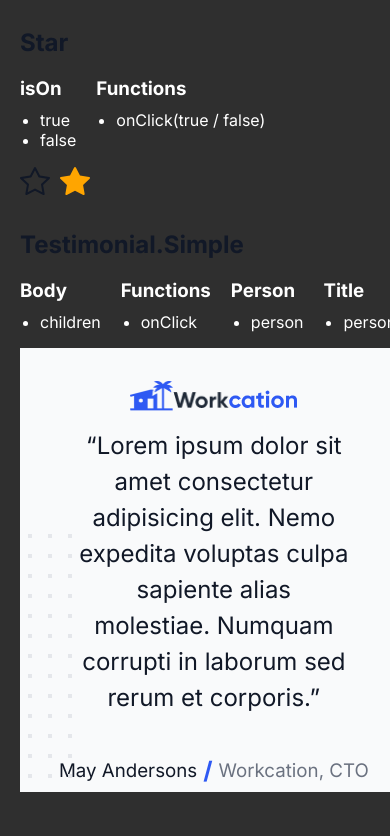
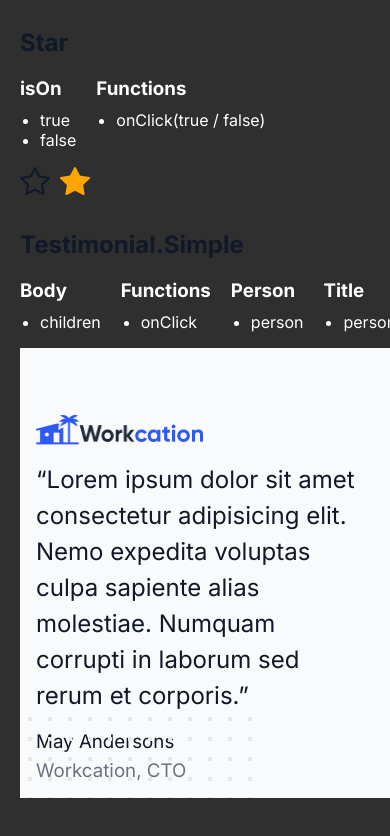
Before and after one commit to jasnmar/scrimba-ar-components, a React (Vite) app: page / in a window 390 px wide. Shown: the part 2428-3264 px from the top of the page. Built offline with nearby package versions, Linux system fonts and the light colour scheme.

Commit message:
Responsive Simple

```diff
--- a/src/components/Testimonial/Testimonial.css
+++ b/src/components/Testimonial/Testimonial.css
@@ -6,7 +6,7 @@
   align-items: center;
   justify-content: center;
   margin-bottom: 50px;
-  height: 444px;
+  min-height: 444px;
   position: relative;
 }
 .testimonial--card h1 {
@@ -33,7 +33,6 @@
   display: flex;
   align-items: center;
   gap: 6px;
-
 }
 
 .testimonial--logo {
@@ -50,7 +49,13 @@
 .testimonial--title {
   color: #6B7280;
 }
-
+.testimonial--grid-feature {
+  position: absolute;
+  bottom: 0;
+  left: 0;
+  height: 60%;
+  width: 14%;
+}
 
 .testimonial--workcation {
   padding-top: 10px;
@@ -62,18 +67,35 @@
   width: 67px;
 }
 
-.testimonial--grid-feature {
-  position: absolute;
-  bottom: 0;
-  left: 0;
-  height: 60%;
-  width: 14%;
-  background-color: red;
-}
 
-@media (max-width: 400px) {
+
+@media (max-width: 600px) {
   .testimonial--card {
     width: 95%;
+    align-items: flex-start;
+    padding: 1em;
+  }
+  .testimonial--grid-feature {
+    height: 20%;
+    width: 60%;
+  }
+  .testimonial--card h1 {
+    text-align: left;
+    width: 90%;
   }
 
+  .testimonial--card h3,
+  .testimonial--card p {
+    display: block;
+    margin: 0;
+  }
+
+  .testimonial--signature {
+    display: flex;
+    flex-direction: column;
+    align-items: flex-start;
+  }
+  .testimonial--card .testimonial--separator  {
+    display: none;
+  }
 }
--- a/src/components/Testimonial/TestimonialSimple.jsx
+++ b/src/components/Testimonial/TestimonialSimple.jsx
@@ -19,13 +19,9 @@ function TestimonialSimple({children, person, personTitle, onClick = () => {}})
       <div className="testimonial--signature">
         <h3>{person}</h3><p className="testimonial--separator"> / </p> <h3 className="testimonial--title">{personTitle}</h3>
       </div>
-      <div style={{
+      <div className="testimonial--grid-feature" style={{
         backgroundImage: `url(${smallBox})`,
-        position: "absolute",
-        bottom: 0,
-        left: 0,
-        height: "60%",
-        width: "14%",
+
       }}>
       </div>
     </div>
```
